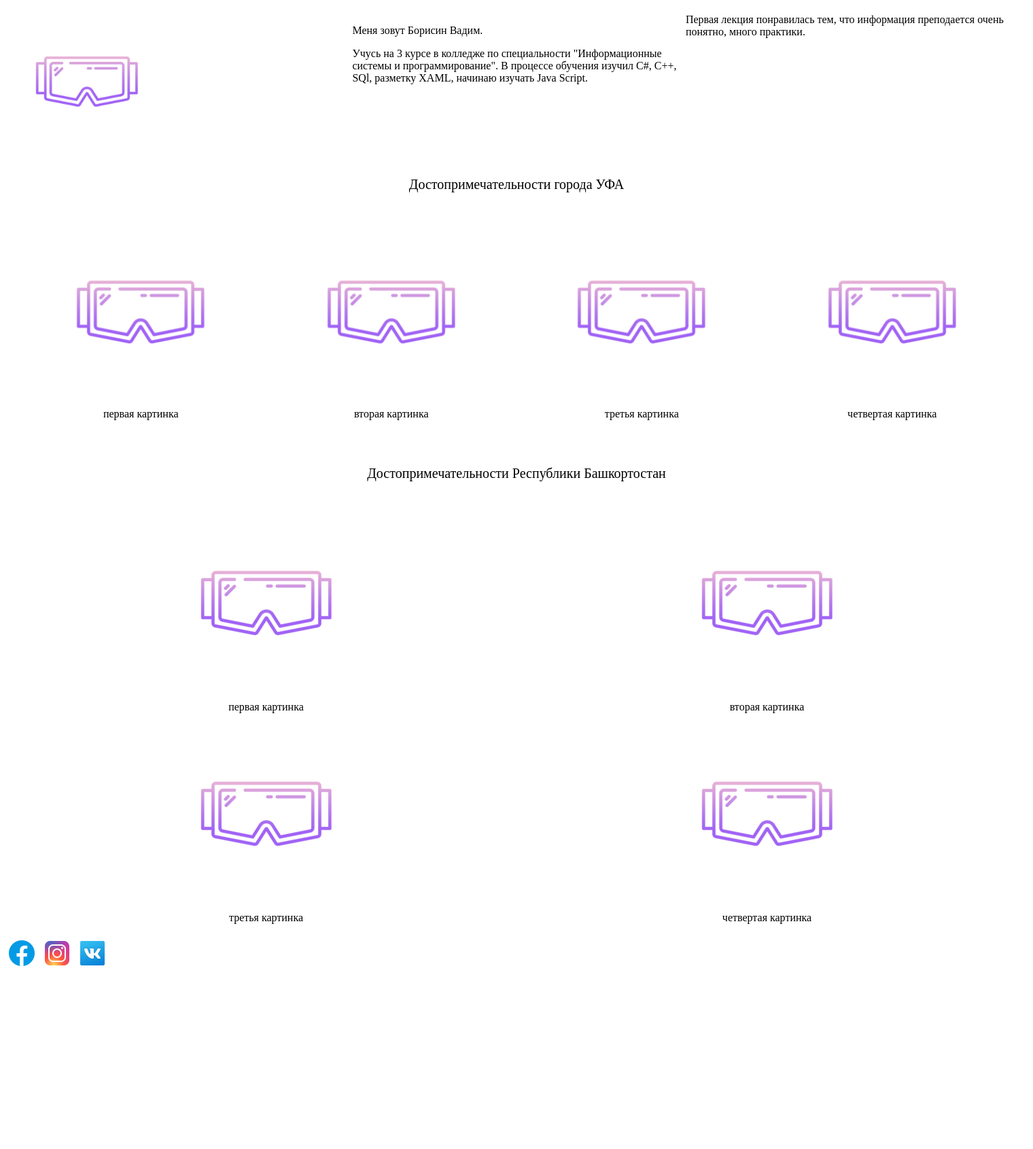
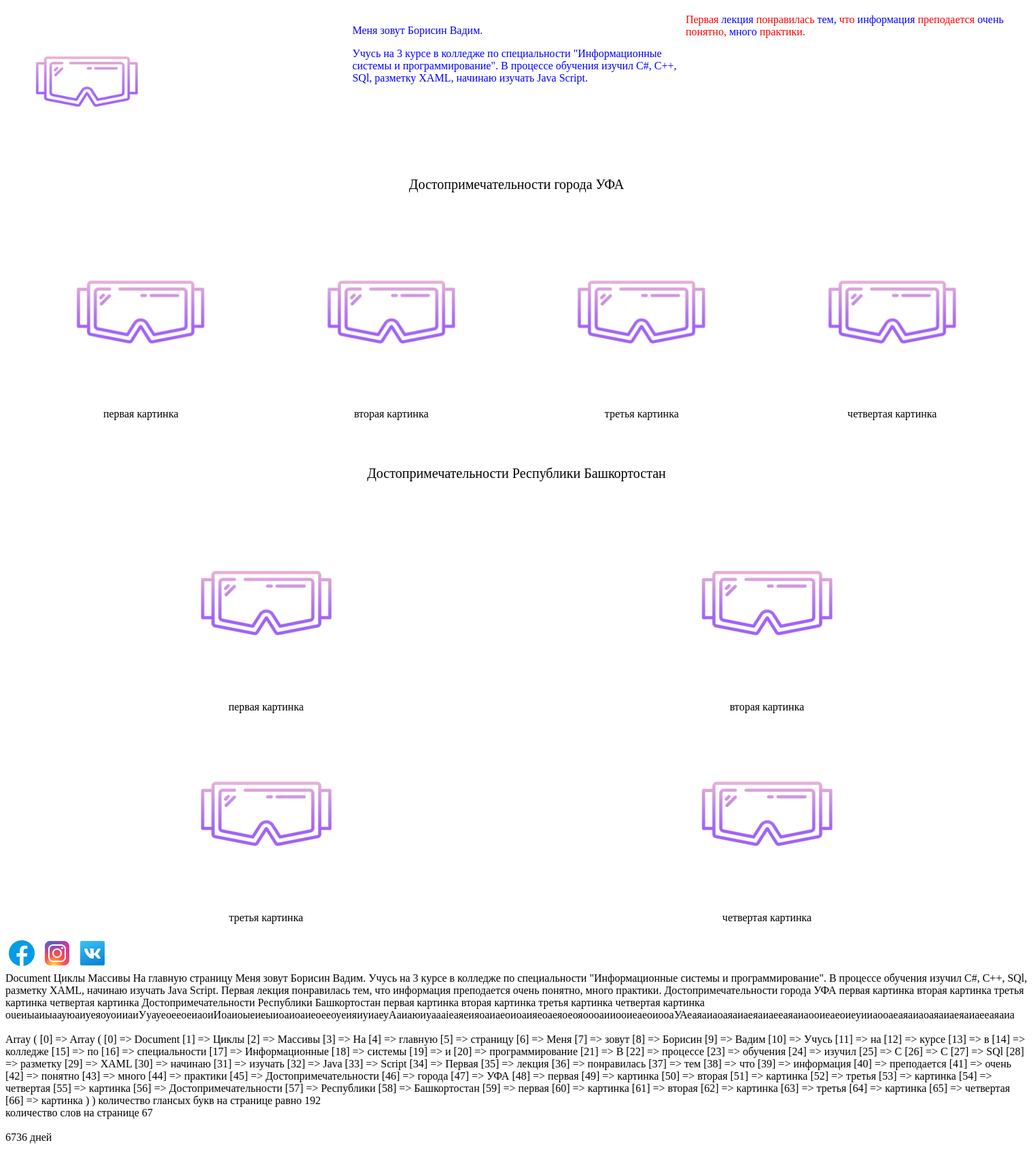
Before and after one commit to IrinaZorina/fact19, a PHP site: page / in a window 1520 px wide. Shown: the part 46-1736 px from the top of the page at 68% size. Before the commit the page ends 1467 px from the top, so only its background shows below. Run offline with PHP 8.4, Linux system fonts and the light colour scheme.

Commit message:
add count

```diff
--- a/MySite/index.php
+++ b/MySite/index.php
@@ -8,6 +8,7 @@ if ($hour >= 8 && $hour < 20) {
 } else {
     $theme = 'dark-theme';
 }
+ob_start();
 ?>
 <!DOCTYPE html>
 <html lang="en" >
@@ -28,13 +29,36 @@ require_once('pages/header.php');
         <div class="one">
             <img src="images/Глазки-save.ico" alt="Image">
         </div>
-        <div class="two">
-            <p>Меня зовут Борисин Вадим.</p>
-            <p>Учусь на 3 курсе в колледже по специальности "Информационные системы и программирование". В процессе обучения изучил С#, C++, SQl, разметку XAML, начинаю изучать Java Script.</p>
+        <div class="two" style="color: blue;">
+            <?php
+            $str = '<p>Меня зовут Борисин Вадим.</p>
+            <p>Учусь на 3 курсе в колледже по
+            специальности "Информационные системы и
+            программирование". В процессе обучения
+            изучил С#, C++, SQl,
+            разметку XAML, начинаю изучать Java Script.</p>';
+            echo $str;
+            ?>
         </div>
         <div class="three">
-            Первая лекция понравилась тем, что информация преподается очень понятно, много практики.
-        </div>
+        <?php
+            $str1 = "Первая лекция понравилась тем, что
+            информация преподается очень понятно, много практики.";
+            $color1 = 'red';
+            $color2 = 'blue';
+            $res ='';
+            $arr = explode(" ", $str1);
+            for ($i = 0; $i < count($arr); $i++) {
+                $word = $arr[$i];
+                if ($i%2== 0) {
+                    $res .= '<span style="color: ' . $color1 . ';">' . htmlspecialchars($word) . ' </span>';
+            }
+            else{
+                $res .= '<span style="color: ' . $color2 . ';">' . htmlspecialchars($word) . ' </span>';
+            }
+        }
+        echo $res;
+            ?>        </div>
     </div>
 
     <main>
@@ -62,5 +86,34 @@ require_once('pages/header.php');
 </body>
 <?php
 require_once('pages/footer.php');
+
+$myFile = ob_get_clean();
+echo $myFile;
+$dom = new DOMDocument();
+@$dom->loadHTML($myFile);
+$text = $dom->textContent;
+$arr3 = preg_split('//u',$text);
+$count1 =0;
+echo $text;
+preg_match_all('/\p{L}+/u',$text, $arr4);
+$wordCount =count($arr4[0]);
+$glas = "eEyYuUiIoOaAуУеЕэЭоОаАыяЯиИюЮёЁ";
+for ($i = 0; $i < count($arr3); $i++) {
+    if(mb_strpos($glas,$arr3[$i],0,'UTF-8')!==false){
+        $count1++;
+        echo $arr3[$i];
+    }
+}
+    echo "<br> <br> ";
+    print_r($arr4);
+    echo "количество глансых букв на странице равно $count1 <br> количество слов на странице $wordCount";
+
+    echo "<br> <br> ";
+
+    $birthday = DateTime::createFromFormat("d.m.Y","07.10.2006");
+    $currentdate = new DateTime();
+    $interval = $currentdate ->diff($birthday);
+    $razniza = $interval->days;
+    echo $razniza . " дней";
 ?>
 </html>
```
